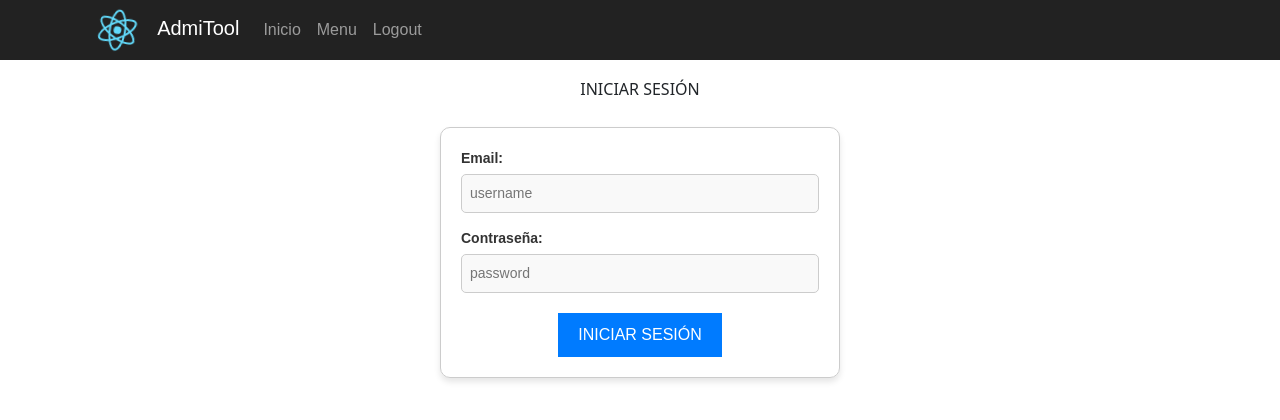
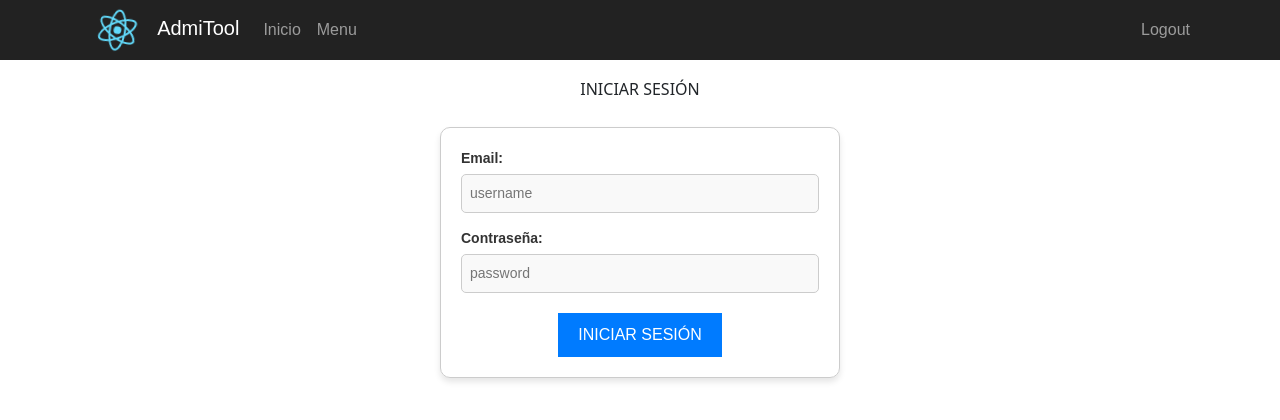
Before and after one commit to gamp81/admitool-front, a React (Create React App) app: page /login in a window 1280 px wide. Shown: the top 420 px of the page. Built offline with nearby package versions, Linux system fonts and the light colour scheme; sample sign-in values are in the browser's storage.

Commit message:
fix contexto user

```diff
--- a/src/context/AuthContext.jsx
+++ b/src/context/AuthContext.jsx
@@ -1,7 +1,6 @@
 import { createContext, useState, useContext,useEffect} from 'react';
 
 export const AuthContext =  createContext();
-
 export const useAuth = () =>{
     const context = useContext(AuthContext);
     if (!context) {
@@ -9,9 +8,8 @@ export const useAuth = () =>{
     }
     return context;
 };
-
 export const AuthPovider = ({children}) => {
-   /*  const [user,setUser]=useState(null); */
+    const [user,setUser]=useState({});
    const [isAuthenticated, setIsAuthenticated] = useState(false);
    console.log("verifica isAuthenticated antes de useefect ");
     const [token, setToken] = useState(null);
@@ -29,6 +27,13 @@ export const AuthPovider = ({children}) => {
       localStorage.setItem("token", newToken);
       setToken(newToken);
       setIsAuthenticated(true);
+      // Dividir el token en sus partes
+      const [header, payload, signature] = newToken.split(".");
+
+      // Decodificar el payload (segunda parte) de Base64
+      const decodedPayload = JSON.parse(atob(payload));
+      console.log(decodedPayload.nombre);
+      setUser(decodedPayload);
       console.log("verifica token en context ");
 
     };
@@ -43,9 +48,7 @@ export const AuthPovider = ({children}) => {
     return (
 
         <AuthContext.Provider
-        value={{
-            isAuthenticated, token, login, logout
-        }}>
+        value={{ isAuthenticated, token,user, login, logout }} >
             {children}
         </AuthContext.Provider>
 
--- a/src/layouts/navbar.jsx
+++ b/src/layouts/navbar.jsx
@@ -4,7 +4,7 @@ import React, { useContext } from "react";
 import logo from '../logo.svg';
 import { AuthContext } from "../context/AuthContext";
 const NavBar = () => {
-    const { logout,isAuthenticated } = useContext(AuthContext);
+    const { logout,isAuthenticated,user } = useContext(AuthContext);
     return(
        <>
        <Navbar className="App-header" variant="dark" expand="lg">
@@ -12,17 +12,21 @@ const NavBar = () => {
             <Navbar.Brand as={Link} to="/" ><img src={logo} className="App-logo" alt="logo" /> AdmiTool</Navbar.Brand>
             <Navbar.Toggle aria-controls="basic-navbar-nav" />
             <Navbar.Collapse id="basic-navbar-nav">
-            <Nav className="me-auto">
-                <Nav.Link as={Link} to="/" >Inicio</Nav.Link>
-                 {/* Renderizar el link "Ingresar" solo si no está autenticado */}
-                {!isAuthenticated && ( <Nav.Link as={Link} to="/login"> Ingresar  </Nav.Link> )}
+                <Nav className="me-auto">
+                    <Nav.Link as={Link} to="/" >Inicio</Nav.Link>
+                    {isAuthenticated &&  (<Nav.Link  as={Link} to="/menu">Menu</Nav.Link>)}
 
-                {!isAuthenticated && (<Nav.Link  as={Link} to="/register">Crear Cuenta</Nav.Link>    )}
 
-                {isAuthenticated &&  (<Nav.Link  as={Link} to="/menu">Menu</Nav.Link>)}
-                {isAuthenticated &&  (<Nav.Link  onClick={logout} to="/logout">Logout</Nav.Link> )}
+                </Nav>
+                    {/* Elemento del usuario a la derecha */}
+                <Nav className="ms-auto">
+                     {/* Renderizar el link "Ingresar" solo si no está autenticado */}
+                     {!isAuthenticated && ( <Nav.Link as={Link} to="/login"> Ingresar  </Nav.Link> )}
+                    {!isAuthenticated && (<Nav.Link  as={Link} to="/register">Crear Cuenta</Nav.Link>    )}
+                    {isAuthenticated && (<Nav.Link as={Link} to="/" disabled>{user.nombre}</Nav.Link> )}
+                    {isAuthenticated &&  (<Nav.Link  onClick={logout} to="/logout">Logout</Nav.Link> )}
+                </Nav>
 
-            </Nav>
             </Navbar.Collapse>
         </Container>
         </Navbar>
--- a/src/pages/login.jsx
+++ b/src/pages/login.jsx
@@ -26,11 +26,11 @@ const Login = () => {
       body: JSON.stringify(data)
     }).then(response=>response.json())
     .then(result=>{
-      console.log(result.token)
+      /* console.log(result.token) */
       if (result.token){
         localStorage.setItem('token',result.token)
         setLoginsuccessful(true);
-        login();
+        login(result.token);
          console.log("navega a menu");
         navigate("/menu");
       }else{
--- a/src/router/pagerouter.jsx
+++ b/src/router/pagerouter.jsx
@@ -3,7 +3,7 @@ import { BrowserRouter, Navigate, Route, Routes } from 'react-router-dom';
 import NavBarHeader from '../layouts/navbar';
 import Login from '../pages/login';
 import CrearCuenta from '../pages/crearcuenta';
-import Register from '../pages/register.tsx';
+import Register from '../pages/register.jsx';
 import Menu from '../pages/menuprincipal';
 import Carrera from '../pages/carreras';
 import Faspirante from '../pages/faspirante'
@@ -14,8 +14,8 @@ import { AuthPovider } from '../context/AuthContext';
 import ProtectedRoute from './ProtectedRoute.jsx';
 const Pagerouter = () =>{
     return (
-        <AuthPovider>
-            <BrowserRouter>
+        <AuthPovider future={{ v7_startTransition: true }}>
+            <BrowserRouter future={{ v7_startTransition: true }}>
             <Routes>
                 <Route path='/' element={ <NavBarHeader /> }>
                      <Route index element={ <WelcomeContent /> } />
```
Also changed, not shown: src/pages/register.jsx (renamed from src/pages/register.tsx).
